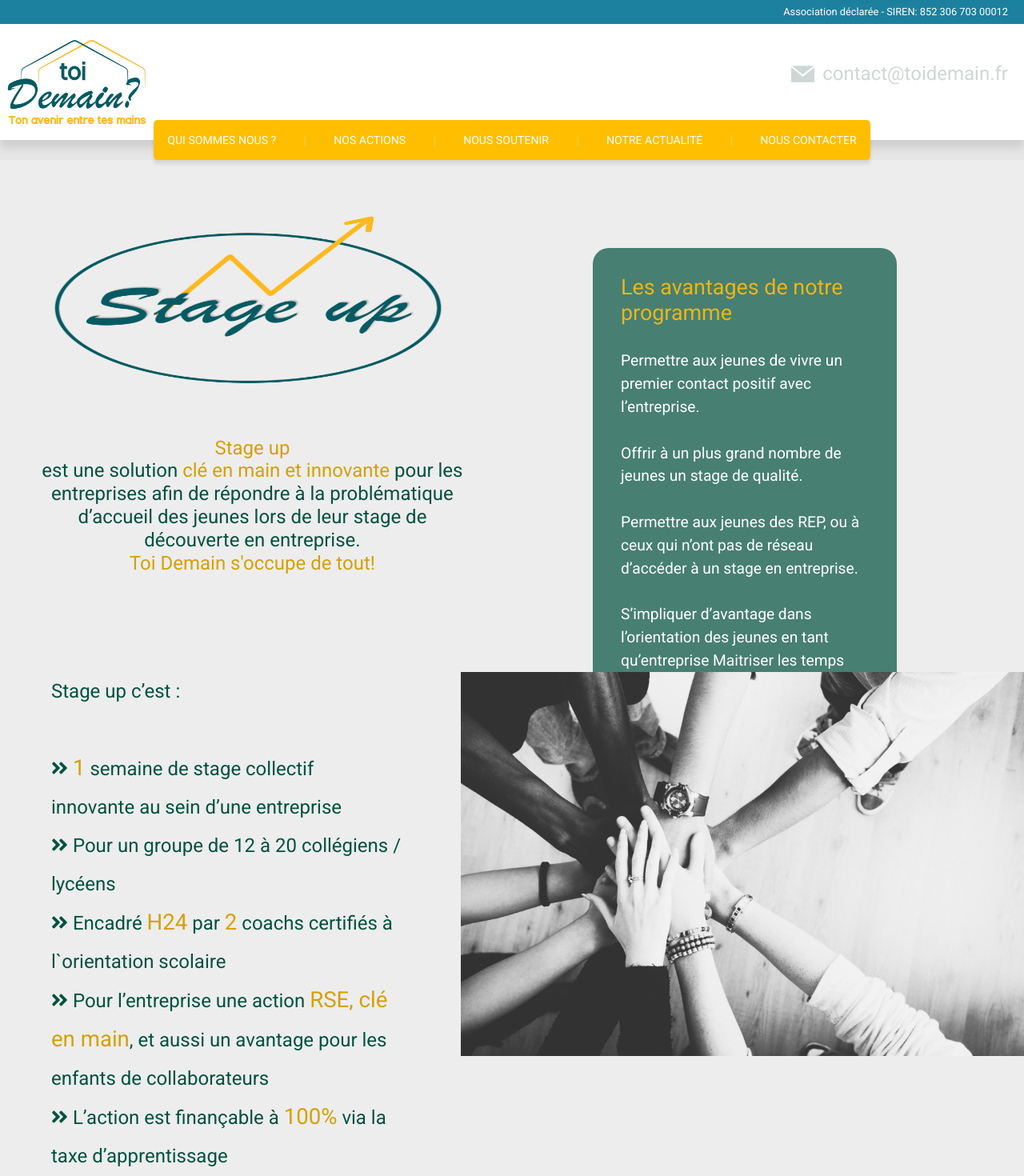
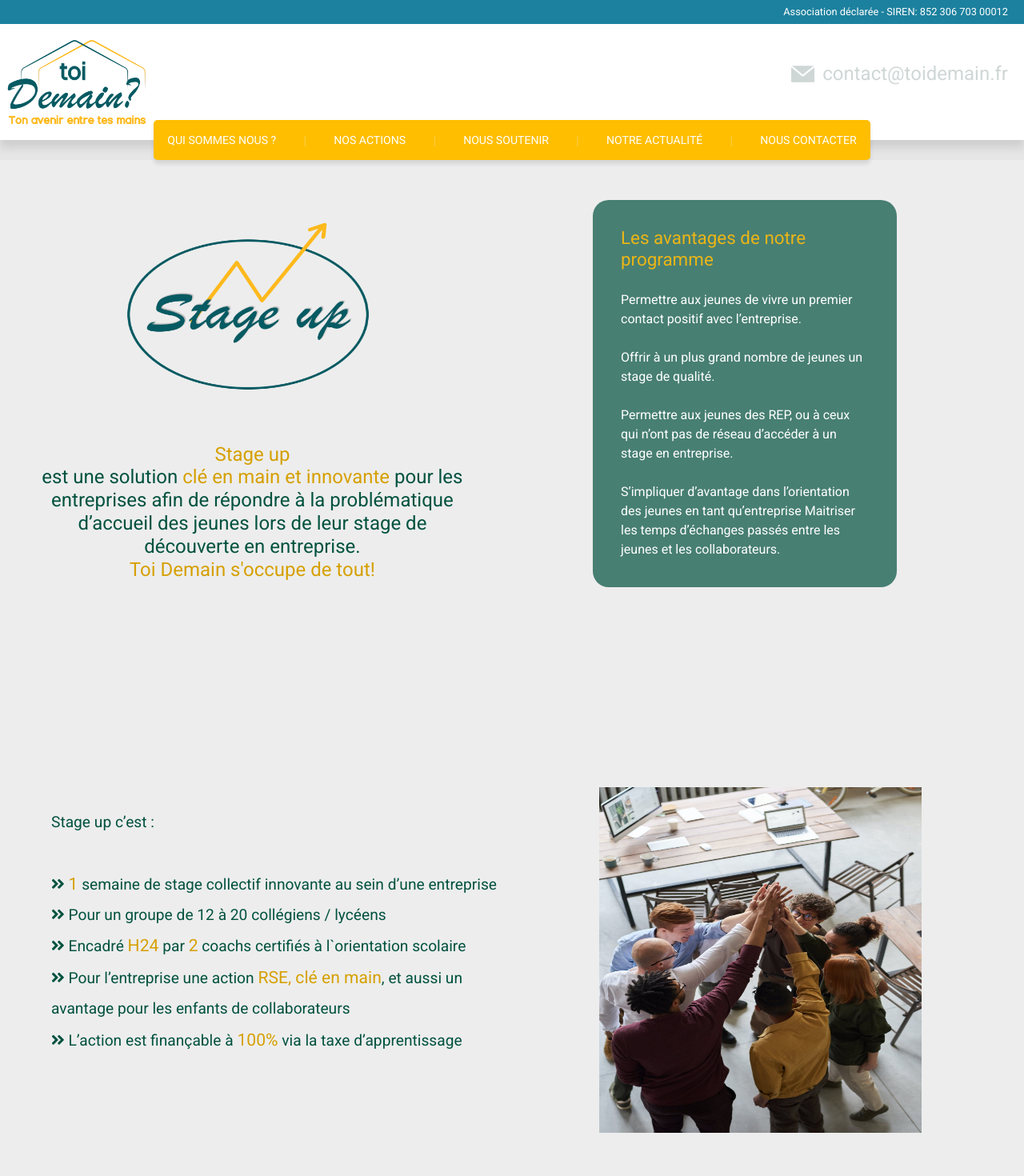
Before and after one commit to WildCodeSchool/lille-0920-js-p3-toidemain, a React (Create React App) app: page /stageup in a window 1280 px wide. Shown: the top 1470 px of the page at 80% size. Built offline with nearby package versions, Linux system fonts and the light colour scheme.

Commit message:
change image

```diff
--- a/src/pages/stageUp/index.jsx
+++ b/src/pages/stageUp/index.jsx
@@ -31,7 +31,7 @@
         </Firstdown>
       </First>
       <Second>
-        <img src="/images/handsbw.jpg" alt="hands" />
+        <img src="/images/stageup.jpeg" alt="hands" />
         <SecText>
           <h2>
             <h3>Stage up c’est :</h3>
@@ -51,7 +51,7 @@
 
         <ThirdContainer>
           <ListR>
-            <h3>Vos Rôle</h3>
+            <h3>Vos Rôles</h3>
             <ul>
               <li>
                 <i class="fas fa-angle-double-right"></i> Mise à dispo d`une salle.
@@ -69,7 +69,7 @@
           </ListR>
           <img src="/images/vous.png" alt="toi domain et vous" />
           <ListL>
-            <h3>Toi domain Rôle</h3>
+            <h3>Toi demain Rôle</h3>
             <ul>
               <li>
                 <i class="fas fa-angle-double-right"></i> Recrutement des stagiaires et gestion des conventions de stages.
--- a/src/pages/stageUp/style.js
+++ b/src/pages/stageUp/style.js
@@ -29,11 +29,10 @@
     justify-content: space-between;
   }
   @media only screen and (min-width: 1025px) and (max-width: 1280px) {
-    min-height: 280vh;
-    max-height: 290vh;
+    height: 350vh;
   }
   @media only screen and (min-width: 1281px) {
-    height: 400vh;
+    height: 450vh;
   }
 `;
 
@@ -70,7 +69,7 @@
     min-height: 30vh;
     max-height: 55vh;
     align-items: center;
-    padding-top: 10vh;
+    padding-top: 15vh;
   }
   @media only screen and (min-width: 1281px) {
     height: 130vh;
@@ -116,9 +115,9 @@
     }
   }
   @media only screen and (min-width: 1025px) and (max-width: 1280px) {
-    margin-bottom: 2vh;
+    margin-bottom: 10vh;
     img {
-      width: 40vw;
+      width: 25vw;
       height: 35vh;
     }
   }
@@ -210,8 +209,8 @@
   h3 {
     background: rgba(2, 82, 63, 0.7);
     border-radius: 20px;
-    font-size: 1.5em;
-    width: 50%;
+    font-size: 1.2em;
+    width: 90%;
     margin: auto;
     line-height: 1.5em;
     padding: 35px;
@@ -272,9 +271,11 @@
     width: 50%;
     margin-right: 3vw;
     margin-top: 2vh;
+    margin-bottom: 25vh;
     height: 90%;
+
     h3 {
-      font-size: 1.2em;
+      font-size: 1em;
       width: 50%;
       margin: auto;
       line-height: 1.5em;
@@ -309,12 +310,15 @@
 `;
 
 export const Second = styled.section`
-  height: 90vh;
+  height: 100vh;
+  width: 90%;
   display: flex;
   flex-direction: row-reverse;
-  justify-content: center;
+  justify-content: space-between;
+  align-items: center;
   img {
-    width: 55%;
+    width: 35%;
+    height: 90%;
   }
 
   @media ${device.mobile} {
@@ -356,7 +360,8 @@
   }
   @media only screen and (min-width: 1025px) and (max-width: 1280px) {
     height: 60vh;
-    margin-top: 15vh;
+    margin-top: 25vh;
+    margin-bottom: 25vh;
   }
   @media only screen and (min-width: 1281px) {
     height: 90vh;
@@ -364,13 +369,13 @@
     flex-direction: row-reverse;
     justify-content: center;
     img {
-      width: 55%;
+      width: 35%;
     }
   }
 `;
 export const SecText = styled.div`
   margin: auto 5vw 15vh 2vw;
-  width: 45%;
+  width: 55%;
   span {
     font-size: 1.25em;
     color: #d6a002;
@@ -435,10 +440,10 @@
   }
   @media only screen and (min-width: 1025px) and (max-width: 1280px) {
     span {
-      font-size: 1.15em;
+      font-size: 1.1em;
     }
     h2 {
-      font-size: 1.5em;
+      font-size: 1.2em;
       width: 90%;
       line-height: 2em;
       padding-left: 3vw;
@@ -487,6 +492,7 @@
   }
   @media only screen and (min-width: 1025px) and (max-width: 1280px) {
     height: 70vh;
+    margin-top: 25vh;
   }
   @media only screen and (min-width: 1281px) {
     height: 110vh;
@@ -663,7 +669,7 @@
   @media only screen and (min-width: 1025px) and (max-width: 1280px) {
     height: 95%;
     li {
-      font-size: 1.5em;
+      font-size: 1.4em;
     }
   }
   @media only screen and (min-width: 1281px) {
@@ -753,7 +759,7 @@
   @media only screen and (min-width: 1025px) and (max-width: 1280px) {
     height: 95%;
     li {
-      font-size: 1.5em;
+      font-size: 1.4em;
     }
   }
   @media only screen and (min-width: 1281px) {
@@ -910,7 +916,7 @@
   }
   @media only screen and (min-width: 1025px) and (max-width: 1280px) {
     p {
-      font-size: 1.6em;
+      font-size: 1.5em;
     }
   }
   @media only screen and (min-width: 1281px) {
@@ -1002,7 +1008,7 @@
   }
   @media only screen and (min-width: 1025px) and (max-width: 1280px) {
     p {
-      font-size: 1.6em;
+      font-size: 1.5em;
     }
   }
   @media only screen and (min-width: 1281px) {
```
Also changed, not shown: public/images/stageup.jpeg (added).
